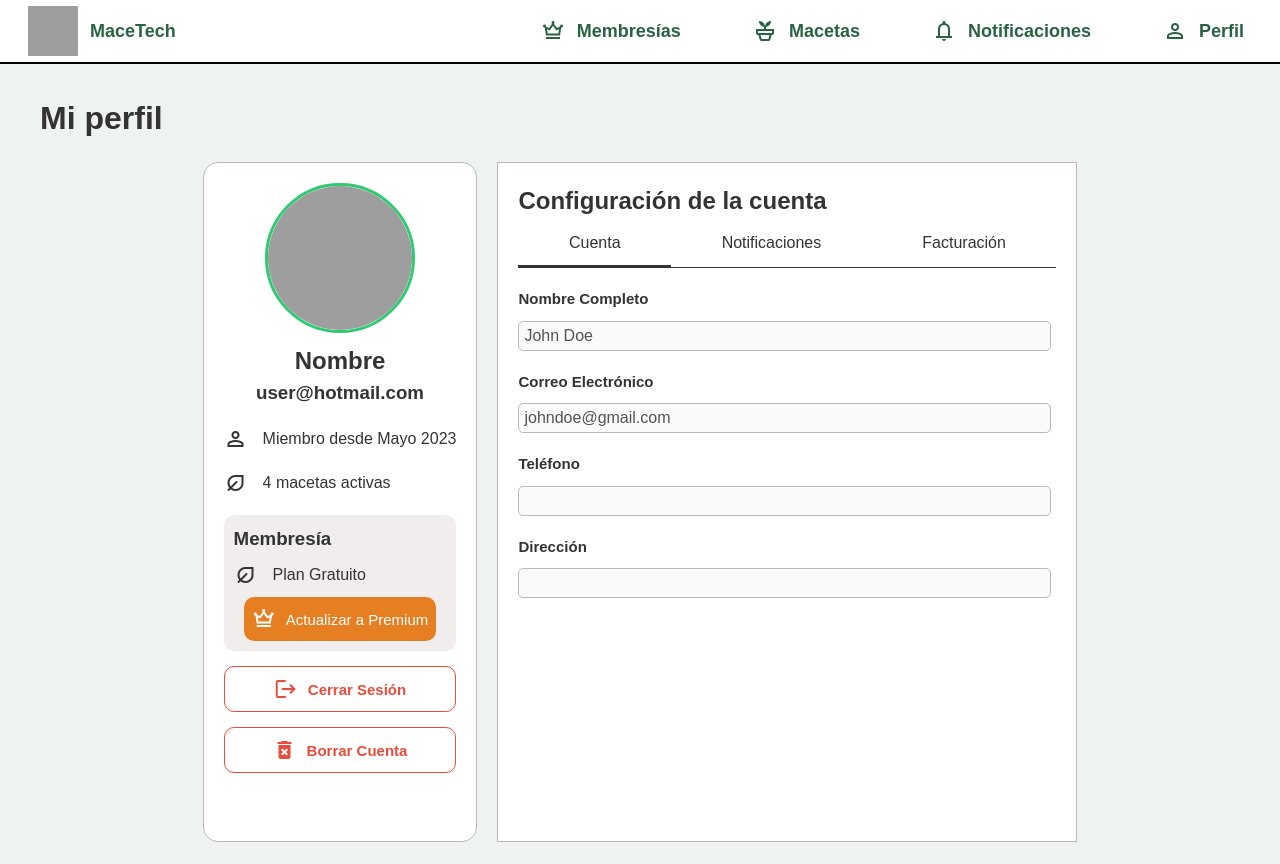
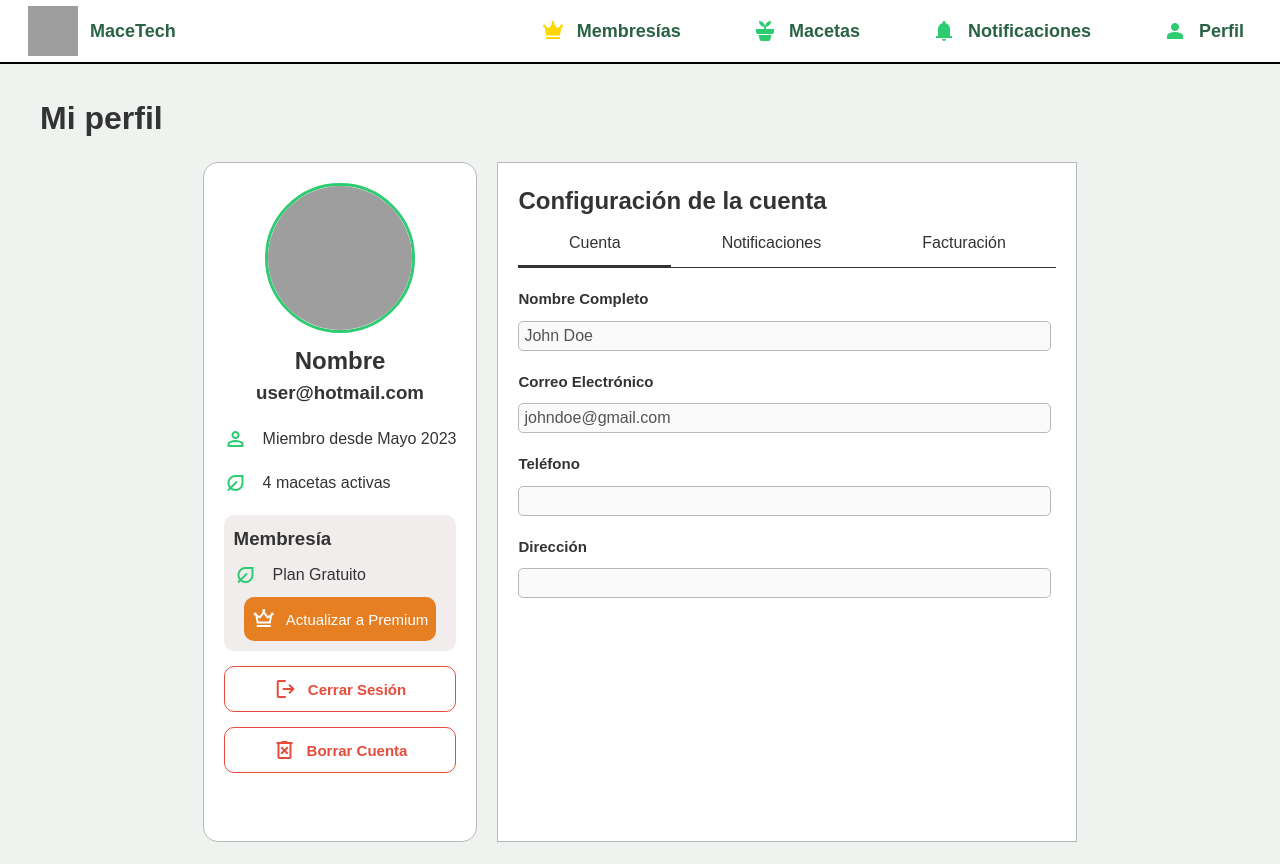
Before and after one commit to SevenSync/upc-pre-202510-1asi0572-2956-SevenSync-FrontEnd, an Angular app: page /profile in a window 1280 px wide. Built offline with nearby package versions, Linux system fonts and the light colour scheme; grey boxes are pictures that could not be loaded.

Commit message:
feat: update icon font settings in profile and toolbar components

```diff
--- a/src/app/components/profile/profile.component.html
+++ b/src/app/components/profile/profile.component.html
@@ -14,11 +14,11 @@
         </div>
 
         <div class="data">
-          <mat-icon fontSet="material-symbols-outlined filled" >person</mat-icon>
+          <mat-icon class="material-symbols-outlined filled" >person</mat-icon>
           Miembro desde Mayo 2023
         </div>
         <div class="data">
-          <mat-icon fontSet="material-symbols-outlined filled" >nest_eco_leaf</mat-icon>
+          <mat-icon class="material-symbols-outlined filled" >nest_eco_leaf</mat-icon>
           4 macetas activas
         </div>
 
@@ -26,12 +26,12 @@
         <div class="current_plan">
           <h3>Membresía</h3>
           <div class="data">
-            <mat-icon fontSet="material-symbols-outlined filled" >nest_eco_leaf</mat-icon>
+            <mat-icon class="material-symbols-outlined filled" >nest_eco_leaf</mat-icon>
             Plan Gratuito
           </div>
           <div class="button_container">
             <button   class="upgrade_button">
-              <mat-icon fontSet="material-symbols-outlined crown-icon">crown</mat-icon>
+              <mat-icon class="material-symbols-outlined crown-icon">crown</mat-icon>
               Actualizar a Premium
             </button>
           </div>
--- a/src/app/components/public/toolbar/toolbar.component.html
+++ b/src/app/components/public/toolbar/toolbar.component.html
@@ -7,28 +7,28 @@
     <span class="titles">MaceTech</span>
   </div>
 
-  <div class="buttons" style="font-variation-settings: 'FILL' 1, 'wght' 700, 'GRAD' 0, 'opsz' 48;">
+  <div class="buttons" >
 
     <button
       mat-fab extended class="titles" routerLink="/membership" routerLinkActive="active-button">
-      <mat-icon fontSet="material-symbols-outlined crown-icon">crown</mat-icon>
+      <mat-icon class="material-symbols-outlined crown-icon">crown</mat-icon>
       Membresías
     </button>
 
     <button
       mat-fab extended class="titles" routerLink="/pots" routerLinkActive="active-button">
-      <mat-icon fontSet="material-symbols-outlined regular-icon">potted_plant</mat-icon>
+      <mat-icon class="material-symbols-outlined regular-icon">potted_plant</mat-icon>
       Macetas
     </button>
 
     <button
       mat-fab extended class="titles" routerLink="/notifications" routerLinkActive="active-button">
-      <mat-icon fontSet="material-symbols-outlined regular-icon">notifications</mat-icon>
+      <mat-icon class="material-symbols-outlined regular-icon">notifications</mat-icon>
       Notificaciones
     </button>
 
     <button mat-fab extended class="titles" routerLink="/profile" routerLinkActive="active-button">
-      <mat-icon fontSet="material-symbols-outlined regular-icon">person</mat-icon>
+      <mat-icon class="material-symbols-outlined regular-icon">person</mat-icon>
       Perfil
     </button>
   </div>
--- a/src/index.html
+++ b/src/index.html
@@ -6,8 +6,7 @@
   <base href="/">
   <meta name="viewport" content="width=device-width, initial-scale=1">
   <link rel="icon" type="image/x-icon" href="favicon.ico">
-  <link href="https://fonts.googleapis.com/css2?family=Material+Symbols+Outlined" rel="stylesheet" />
-  <link href="https://fonts.googleapis.com/icon?family=Material+Icons" rel="stylesheet">
+  <link href="https://fonts.googleapis.com/css2?family=Material+Symbols+Outlined:opsz,wght,FILL,GRAD@20..48,100..700,0..1,0..200" rel="stylesheet" />
 </head>
 <body>
 <app-root></app-root>
```
